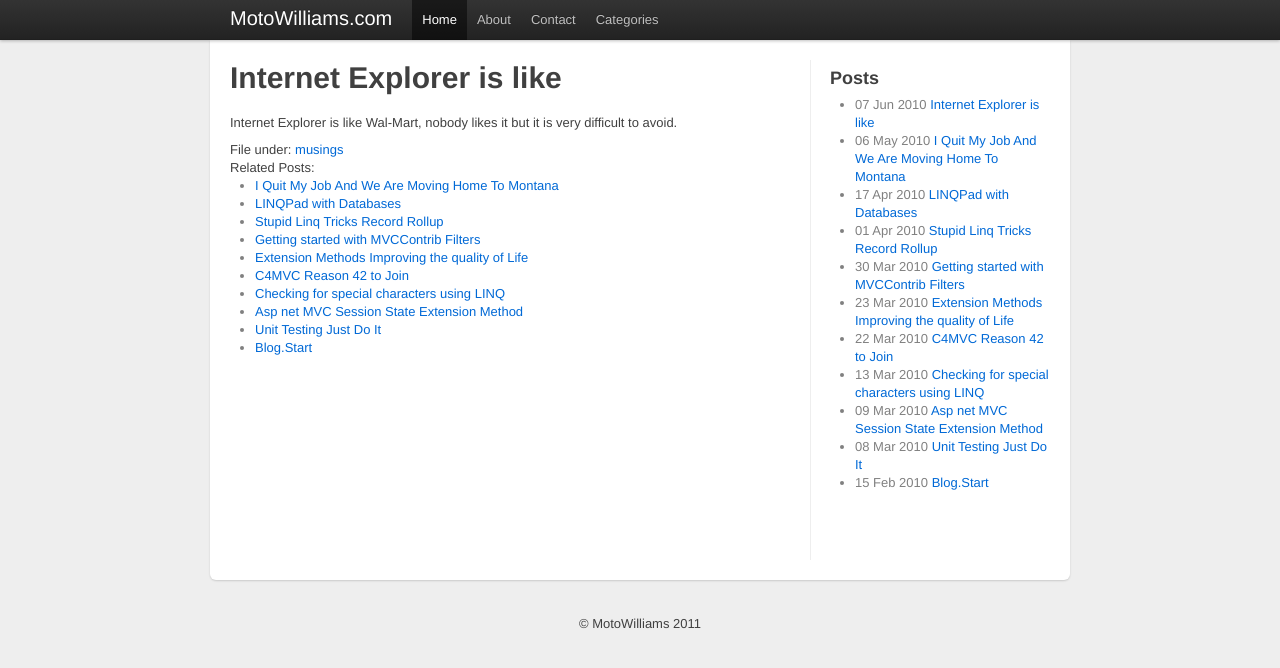
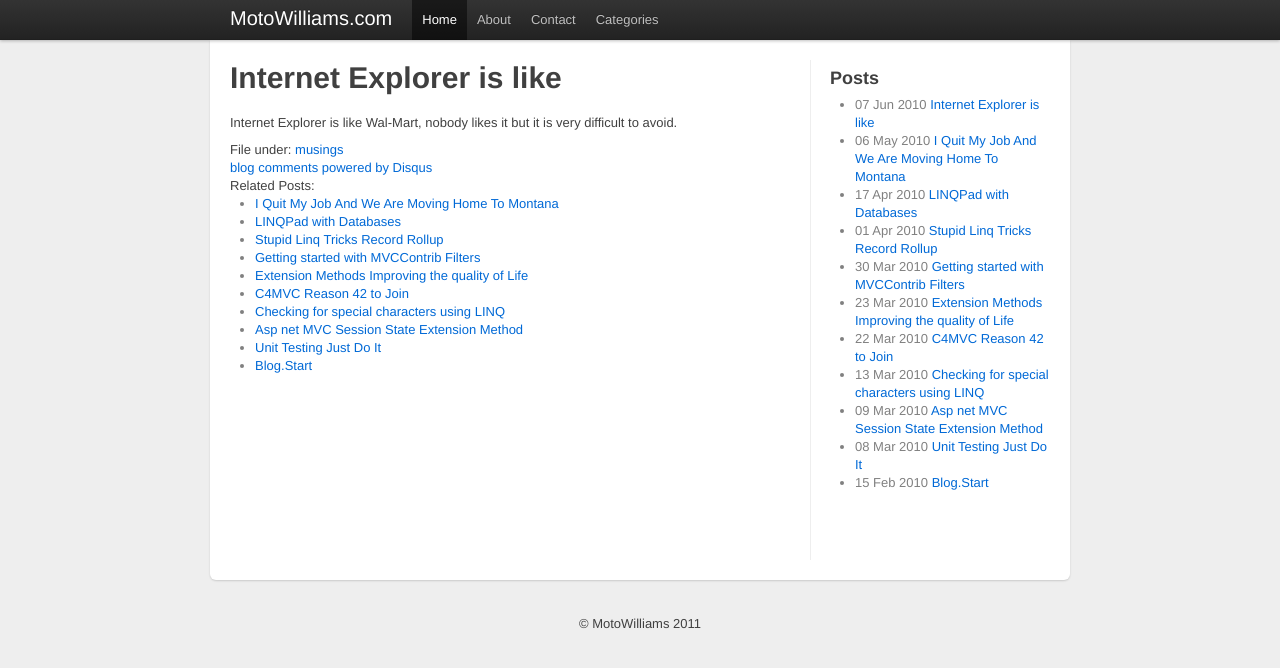
Before and after one commit to motowilliams/motowilliams.github.com-back, a Jekyll site: the page built from _posts/2010-06-07-Internet-Explorer-is-like.html, in a window 1280 px wide. Shown: the top 668 px of the page. Built offline with Jekyll 4.4.1, drawn with Linux system fonts in a browser that asks for light colours; comment, search, counter and statistics services are not loaded.

Commit message:
added disqus

```diff
--- /dev/null
+++ b/_includes/disqus.html
@@ -0,0 +1,14 @@
+<div id="disqus_thread"></div>
+<script type="text/javascript">
+    /* * * CONFIGURATION VARIABLES: EDIT BEFORE PASTING INTO YOUR WEBPAGE * * */
+    var disqus_shortname = 'motowilliams'; // required: replace example with your forum shortname
+
+    /* * * DON'T EDIT BELOW THIS LINE * * */
+    (function() {
+        var dsq = document.createElement('script'); dsq.type = 'text/javascript'; dsq.async = true;
+        dsq.src = 'http://' + disqus_shortname + '.disqus.com/embed.js';
+        (document.getElementsByTagName('head')[0] || document.getElementsByTagName('body')[0]).appendChild(dsq);
+    })();
+</script>
+<noscript>Please enable JavaScript to view the <a href="http://disqus.com/?ref_noscript">comments powered by Disqus.</a></noscript>
+<a href="http://disqus.com" class="dsq-brlink">blog comments powered by <span class="logo-disqus">Disqus</span></a>
--- a/_layouts/post.html
+++ b/_layouts/post.html
@@ -7,6 +7,9 @@
 {{ content | replace:"'","&#146;"}}
 {% include taglist.html %}
  <div>
+ {% include disqus.html %}
+ </div>
+ <div>
  Related Posts:
  <ul>
  {% for post in site.related_posts %}
```
